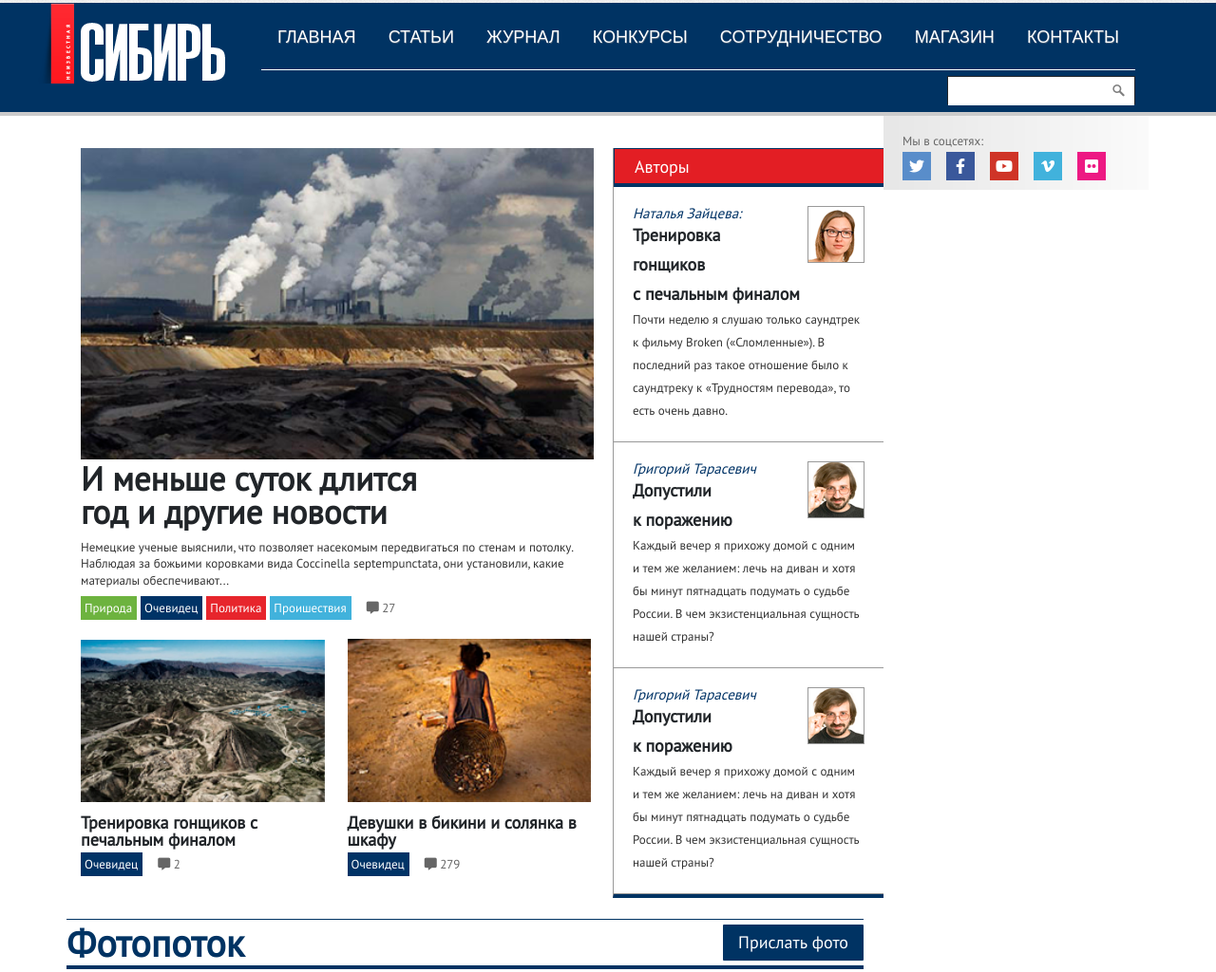
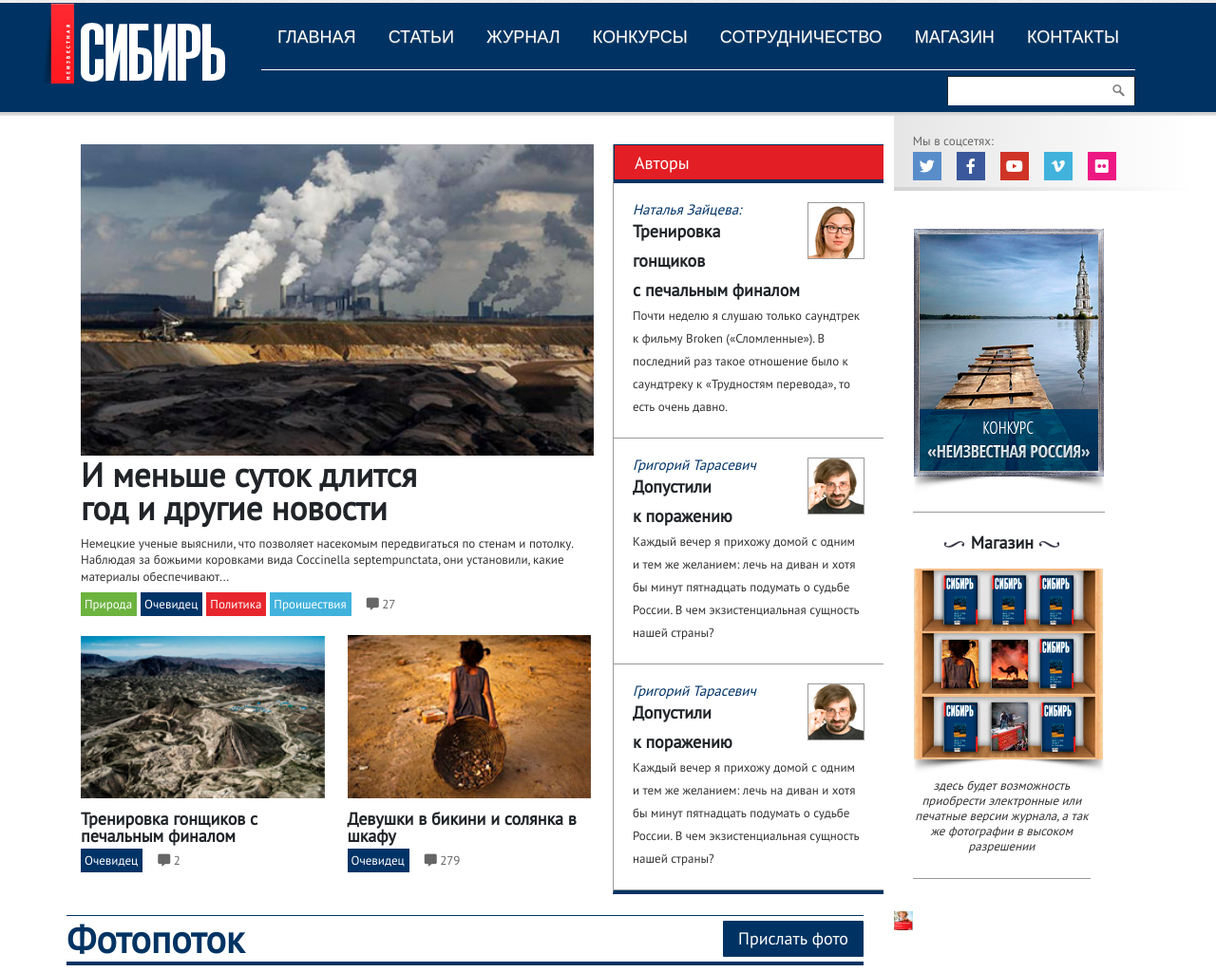
Before and after one commit to Aleksandr3012/Siberia, a plain HTML site: page index.html in a window 1280 px wide. Shown: the part 618-1642 px from the top of the page at 95% size. Drawn offline with nearby package versions, Linux system fonts and the light colour scheme; grey boxes are pictures that could not be loaded; a script that the page names is missing.

Commit message:
right site bar

```diff
--- a/css/header+footer.scss
+++ b/css/header+footer.scss
@@ -15,7 +15,14 @@ $text-title: 18px;
 .main-nav {
   background: $head-color;
   position: relative;
-  border-bottom: 4px solid #cbcbcb;
+  &:after {
+    background: linear-gradient(to bottom, #cbcbcb, #e3e3e3);
+    position: absolute;
+    content: "";
+    bottom: -4px;
+    width: 100%;
+    height: 4px;
+  }
 
   .logo {
     position: absolute;
@@ -145,6 +152,7 @@ footer {
     a {
       font-size: $text-main;
       color: #224e7a;
+      font-family: $font-PT;
     }
   }
 
@@ -157,6 +165,7 @@ footer {
 
       span {
         font-weight: 600;
+        font-family: $font-PT;
       }
     }
 
@@ -204,6 +213,9 @@ footer {
   font-size: $text-main;
   display: inline-block;
   color: #666666;
+  span {
+    font-family: $font-PT;
+  }
 }
 
 //Описаны ссылки на соц сети
--- a/css/style.scss
+++ b/css/style.scss
@@ -144,16 +144,87 @@ header {
   .sidebar {
     padding: 0;
     max-width: 24.5%;
+    position: fixed;
+    right: 2%;
 
     .social {
-      background: url("../images/Shape 13.png");
+      background: #8f8f8f;
+      background: linear-gradient(to right, #e6e6e6, #ffffff);
       padding: 20px 0 10px 20px;
+      &:after {
+        width: 100%;
+        position: absolute;
+        content: "";
+        height: 4px;
+        background: linear-gradient(30deg, #d2d2d2, #ffffff);
+        left: 0;
+        top: 75px;
+      }
 
       p {
         font-size: $text-main;
         font-family: $font-PT;
         color: #666666;
         padding-bottom: 5px;
+      }
+    }
+    .contest {
+      margin: 41px 0 20px 20px;
+      .main-contest {
+        padding-bottom: 20px;
+        border-bottom: solid 1px #999999;
+      }
+    }
+    .store {
+      margin-left: 20px;
+      h2 {
+        font-family: $font-PT;
+        font-size: $text-title;
+        font-weight: bold;
+        position: relative;
+        margin-left: 61px;
+        margin-bottom: 18px;
+        &:after {
+          content: "";
+          position: absolute;
+          background-image: url("../images/Layer 2 copy 6.png");
+          background-position: left;
+          width: 21px;
+          height: 7px;
+          left: -28px;
+          top: 37%;
+        }
+        &:before {
+          content: "";
+          position: absolute;
+          background-image: url("../images/Layer 2 copy 6.png");
+          background-position: left;
+          width: 21px;
+          height: 7px;
+          left: 72px;
+          top: 37%;
+          transform: scale(-1, 1)
+        }
+      }
+      p {
+        font-family: $font-PT;
+        font-size: $text-main;
+        color: #333333;
+        line-height: 1.23;
+        font-style: italic;
+        text-align: center;
+        max-width: 187px;
+        padding-bottom: 25px;
+        margin-bottom: 34px;
+        border-bottom: solid 1px #999999;
+      }
+    }
+    .advertising {
+      a {
+        img {
+          width: 20px;
+          height: 20px;
+        }
       }
     }
   }
--- a/index.html
+++ b/index.html
@@ -112,6 +112,8 @@
                     </div>
                 </article>
             </div>
+
+            <!--Авторы-->
             <div class="col-md-3 authors">
                 <h2>Авторы</h2>
                 <article>
@@ -140,6 +142,8 @@
                         подумать о судьбе России. В чем экзистенциальная сущность нашей страны? </p>
                 </article>
             </div>
+
+            <!--Правый сайт бар-->
             <div class="col-md-3 sidebar">
                 <div class="social">
                     <p>Мы в соцсетях:</p>
@@ -149,7 +153,27 @@
                     <a href=""><i class="fab fa-vimeo-v"></i></a>
                     <a href=""><i class="fab fa-flickr"></i></a>
                 </div>
+                <div class="contest">
+                    <a href="#">
+                        <img src="images/Layer 77 copy.png" class="main-contest"/>
+                    </a>
+                </div>
+                <div class="store">
+                    <h2>Магазин</h2>
+                    <a href="#">
+                        <img src="images/1cover copy 4.png" alt="Магазин"/>
+                    </a>
+                    <p>здесь будет возможность приобрести электронные или печатные версии журнала, а так же фотографии в
+                        высоком разрешении</p>
+                </div>
+                <div class="advertising">
+                    <a href="#">
+                        <img src="images/MTS.png" alt="MTS"/>
+                    </a>
+                </div>
             </div>
+
+            <!--Фотопоток-->
             <div class="col-md-9 photo">
                 <div class="photo-stream">
                     <h1>Фотопоток</h1>
--- /dev/null
+++ b/js/script.js
@@ -0,0 +1,24 @@
+// прилипание правого бара
+var h_hght = 740; // высота бара
+var h_mrg = 0;    // отступ когда бар уже не виден
+
+$(function () {
+
+    var elem = $('.sidebar');
+    var top = $(this).scrollTop();
+
+    if (top > h_hght) {
+        elem.css('top', h_mrg);
+    }
+
+    $(window).scroll(function () {
+        top = $(this).scrollTop();
+
+        if (top + h_mrg < h_hght) {
+            elem.css('top', (h_hght - top));
+        } else {
+            elem.css('top', h_mrg);
+        }
+    });
+
+});
```
Also changed, not shown: css/style.css, images/1cover copy 4.png (added), images/Layer 2 copy 6.png (added), images/Layer 77 copy.png (added), images/MTS.png (added), images/Shape 13.png (deleted).
